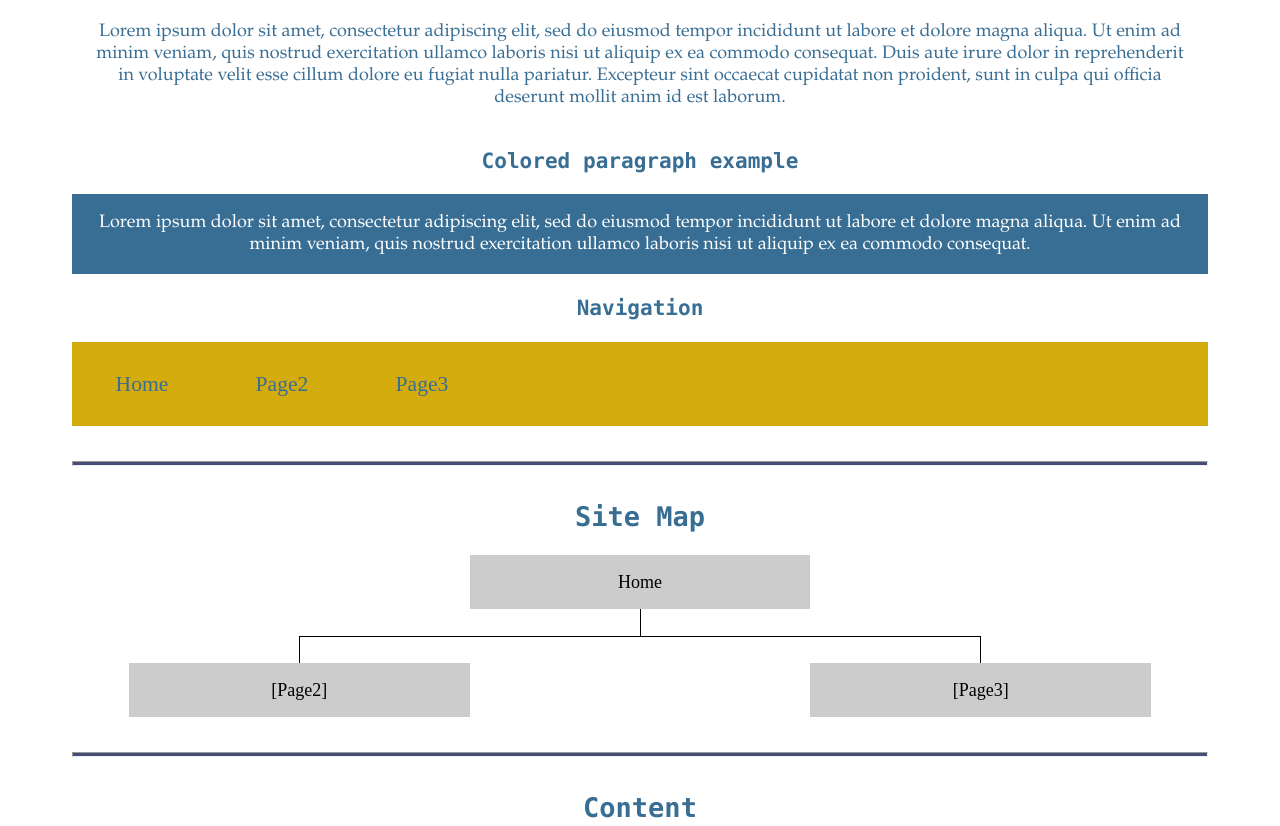
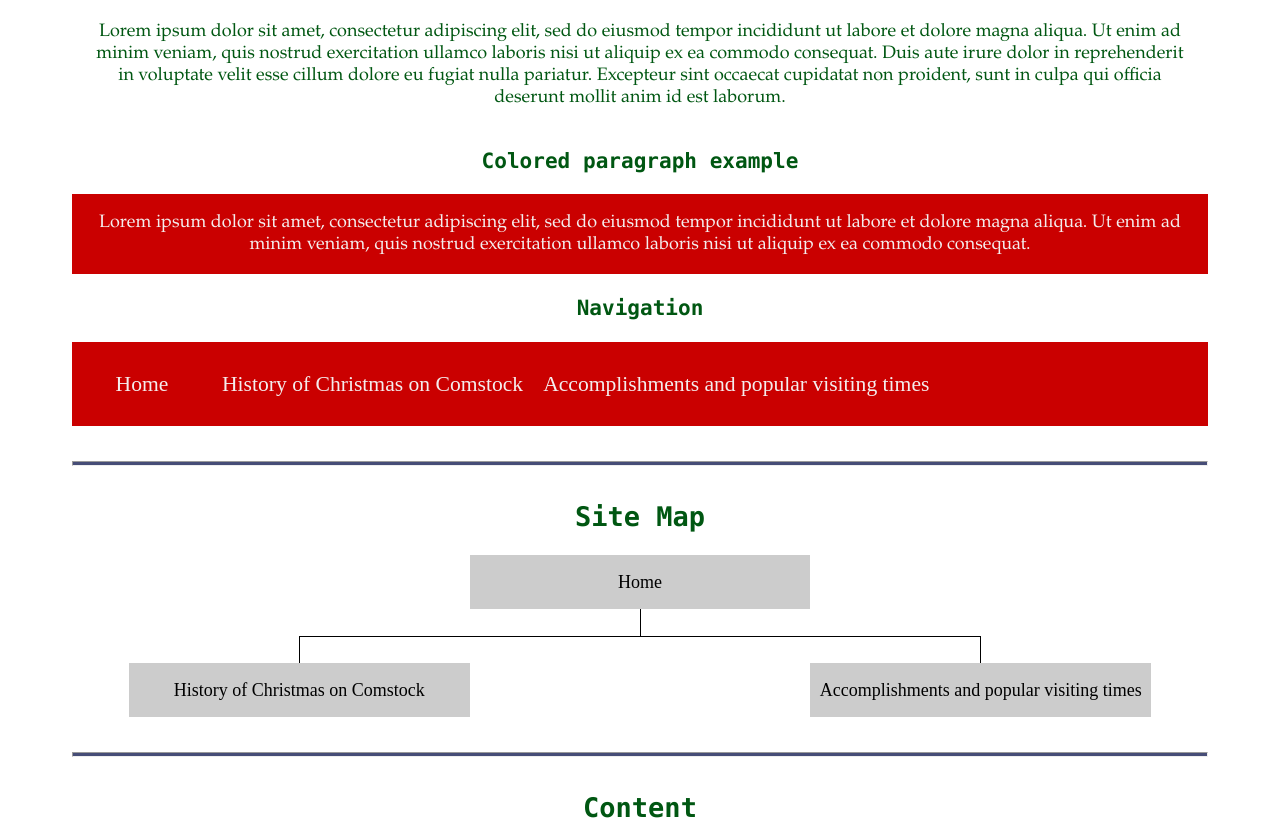
Before and after one commit to TylerJMac/w6grid, a plain HTML site: page finale/site-plan.html in a window 1280 px wide. Shown: the part 1664-2490 px from the top of the page. Drawn offline with Linux system fonts and the light colour scheme; a web font is replaced by a local one.

Commit message:
input fix

```diff
--- a/finale/site-plan.css
+++ b/finale/site-plan.css
@@ -16,15 +16,15 @@ Fonts are separated by a | */
   --paragraph-font: Garamond, Helvetica, Times New Roman;
 
   /* these colors below should be chosen from among your palette colors above */
-  --headline-color-on-white: #396E94;  /* headlines on a white background */
-  --headline-color-on-color: white; /* headlines on a colored background */
-  --paragraph-color-on-white: #396E94; /* paragraph text on a white background */
-  --paragraph-color-on-color: white; /* paragraph text on a colored background */
-  --paragraph-background-color: #396E94  ;
-  --nav-link-color: #396E94;
-  --nav-background-color: #D4AC0D;
-  --nav-hover-link-color: white;
-  --nav-hover-background-color: #396E94;
+  --headline-color-on-white: #005712;  /* headlines on a white background */
+  --headline-color-on-color: #F4EDED; /* headlines on a colored background */
+  --paragraph-color-on-white: #005712; /* paragraph text on a white background */
+  --paragraph-color-on-color: #F4EDED; /* paragraph text on a colored background */
+  --paragraph-background-color: #CA0000;
+  --nav-link-color: #F4EDED;
+  --nav-background-color: #CA0000;
+  --nav-hover-link-color: #005712;
+  --nav-hover-background-color: #CA0000;
 }
 
 
--- a/finale/site-plan.html
+++ b/finale/site-plan.html
@@ -88,8 +88,8 @@
       <!-- Think about how you want your navigation bar to look. In the site-plan.css file change the colors to your colors to get the look you desire. -->
       <nav>
         <a href="#">Home</a>
-        <a href="#">Page2</a>
-        <a href="#">Page3</a>
+        <a href="#">History of Christmas on Comstock</a>
+        <a href="#">Accomplishments and popular visiting times</a>
       </nav>
       <hr>
       <h2>
@@ -100,10 +100,10 @@
           Home
         </div>
         <div class="sm-page2">
-          [Page2] <!-- change this -->
+          History of Christmas on Comstock <!-- change this -->
         </div>
         <div class="sm-page3">
-          [Page3]  <!-- change this -->
+          Accomplishments and popular visiting times  <!-- change this -->
         </div>
 
         <div class="top">
```
